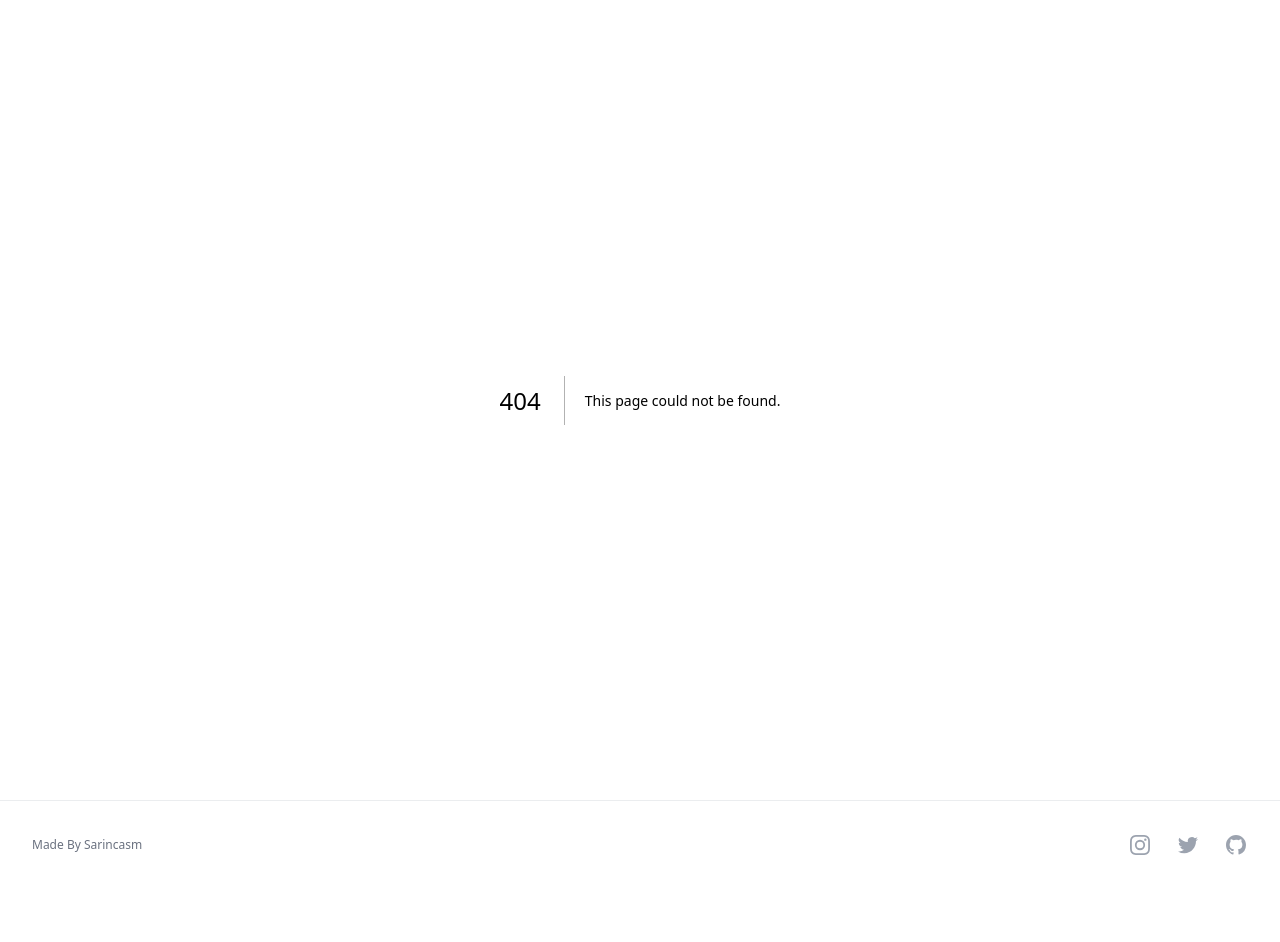
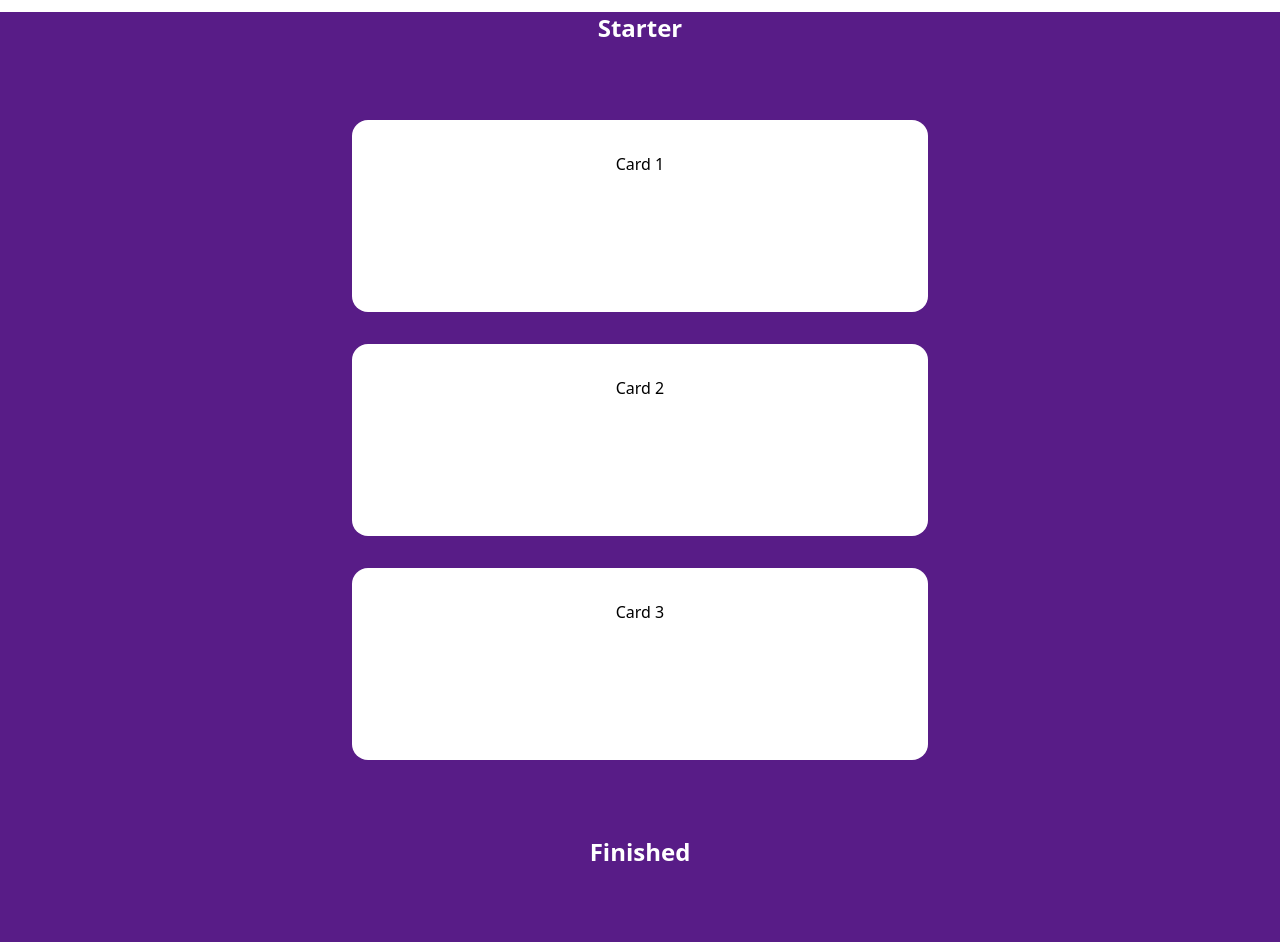
Before and after one commit to sarincasm/jar-of-dirt, a Next.js app in the folder style/css-fundamentals/: page /responsive/css-variables/stacked-cards in a window 1280 px wide. Before the commit this address had no page. Shown: the top 942 px of the page. Before the commit the page ends 905 px from the top, so only its background shows below. Built offline with nearby package versions, Linux system fonts and the light colour scheme.

Commit message:
css fundamentals css variables - stacked cards - start

```diff
--- /dev/null
+++ b/style/css-fundamentals/app/responsive/css-variables/page.tsx
@@ -0,0 +1,25 @@
+import {LinkGrid, GridPost} from '@/components/LinkGrid'
+
+export default function Page() {
+	const base = '/responsive/css-variables'
+	const categoryTitle = 'CSS Variables'
+	const posts: GridPost[] = [
+		{
+			href: '/stacked-cards',
+			title: 'Stacked Cards',
+			description:
+				'Update the code so that the media queries change the value of a CSS variable, rather than setting properties like gap and padding directly',
+			date: '2023-07-22',
+			category: {
+				href: `${base}`,
+				title: categoryTitle,
+			},
+		},
+	].map((post) => ({...post, href: base + post.href}))
+
+	const mainTitle = 'CSS Variables'
+	const mainDescription =
+		'CSS Variables are incredibly powerful, and unlock lots of really effective workflows.'
+
+	return LinkGrid({posts, mainTitle, mainDescription})
+}
--- /dev/null
+++ b/style/css-fundamentals/app/responsive/css-variables/stacked-cards/page.tsx
@@ -0,0 +1,52 @@
+function renderStarter() {
+	return (
+		<section className="py-8">
+			<main className="flex flex-col items-center gap-2 p-2 sm:gap-4 sm:p-4 md:gap-8 md:p-8">
+				<article className="p-2 rounded-lg sm:p-4 sm:rounded-2xl md:p-8 md:rounded-3x bg-white h-48 w-full max-w-xl flex justify-center">
+					Card 1
+				</article>
+				<article className="p-2 rounded-lg sm:p-4 sm:rounded-2xl md:p-8 md:rounded-3x bg-white h-48 w-full max-w-xl flex justify-center">
+					Card 2
+				</article>
+				<article className="p-2 rounded-lg sm:p-4 sm:rounded-2xl md:p-8 md:rounded-3x bg-white h-48 w-full max-w-xl flex justify-center">
+					Card 3
+				</article>
+			</main>
+		</section>
+	)
+}
+
+function renderDone() {
+	return (
+		<section className="py-8">
+			<main className="flex flex-col items-center gap-2 p-2 sm:gap-4 sm:p-4 md:gap-8 md:p-8">
+				<article className="p-2 rounded-lg sm:p-4 sm:rounded-2xl md:p-8 md:rounded-3x bg-white h-48 w-full max-w-xl flex justify-center">
+					Card 1
+				</article>
+				<article className="p-2 rounded-lg sm:p-4 sm:rounded-2xl md:p-8 md:rounded-3x bg-white h-48 w-full max-w-xl flex justify-center">
+					Card 2
+				</article>
+				<article className="p-2 rounded-lg sm:p-4 sm:rounded-2xl md:p-8 md:rounded-3x bg-white h-48 w-full max-w-xl flex justify-center">
+					Card 3
+				</article>
+			</main>
+		</section>
+	)
+}
+
+export default function Page() {
+	return (
+		<main className="bg-purple-900">
+			<div>
+				<h2 className="text-2xl font-bold my-3 text-center text-white">
+					Starter
+				</h2>
+				{renderStarter()}
+				<h2 className="text-2xl font-bold my-3 text-center text-white">
+					Finished
+				</h2>
+				{renderDone()}
+			</div>
+		</main>
+	)
+}
--- a/style/css-fundamentals/app/responsive/page.tsx
+++ b/style/css-fundamentals/app/responsive/page.tsx
@@ -14,6 +14,17 @@ export default function Page() {
 				title: 'Responsive',
 			},
 		},
+		{
+			href: '/css-variables',
+			title: 'CSS Variables',
+			description:
+				'CSS Variables are incredibly powerful, and unlock lots of really effective workflows.',
+			date: '2023-07-22',
+			category: {
+				href: `${base}`,
+				title: 'Responsive',
+			},
+		},
 	].map((post) => ({...post, href: base + post.href}))
 	const mainTitle = 'Module 5: Responsive & Behavioural CSS'
 	const mainDescription =
```
